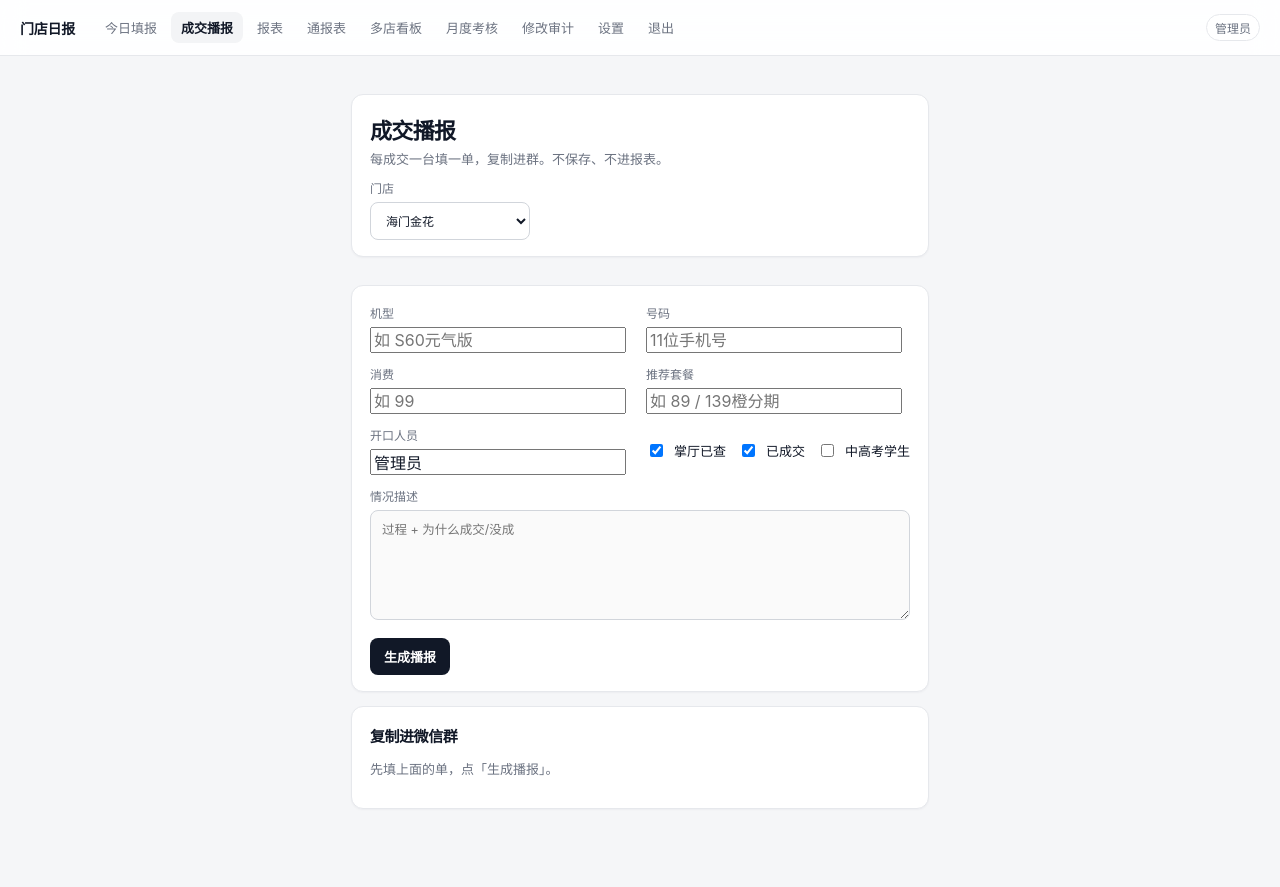
After one commit to kofwj/daily-store, a Flask app: page /deal in a window 1280 px wide. The commit adds this page. Run offline with Flask 3, Linux system fonts and the light colour scheme; the visitor is signed in with stand-in values (Sample User, id 1); data comes from the database, SQL or seed files in the repository.

Commit message:
新增成交播报页：填一单复制进群，不入库
顾问每卖一台填机型号码消费和开口情况，生成精简群消息。

```diff
--- /dev/null
+++ b/app/deal.py
@@ -0,0 +1,69 @@
+"""成交播报：每卖一台填一单，复制进群，不入库。"""
+
+from __future__ import annotations
+
+from typing import Mapping
+
+
+def yn(value: str, yes: str, no: str) -> str:
+    return yes if str(value or "").strip() in {"1", "是", "yes", "true", "Y"} else no
+
+
+def render_deal(
+    store_name: str,
+    *,
+    model: str = "",
+    phone: str = "",
+    spend: str = "",
+    hall_query: str = "1",
+    recommend: str = "",
+    closed: str = "1",
+    student: str = "0",
+    opener: str = "",
+    note: str = "",
+) -> str:
+    store = (store_name or "").strip() or "未选门店"
+    model = (model or "").strip()
+    phone = (phone or "").strip()
+    spend = (spend or "").strip()
+    recommend = (recommend or "").strip()
+    opener = (opener or "").strip()
+    note = " ".join((note or "").split())
+
+    status = "成交" if yn(closed, "1", "0") == "1" else "未成交"
+    lines = [f"{store} · {status}"]
+
+    mid = [part for part in (model, phone, f"消费{spend}" if spend else "") if part]
+    if mid:
+        lines.append("｜".join(mid))
+
+    tags = [
+        yn(hall_query, "掌厅已查", "未查掌厅"),
+        f"荐{recommend}" if recommend else "",
+        yn(student, "中高考", "非中高考"),
+    ]
+    tags = [t for t in tags if t]
+    if tags:
+        lines.append(" · ".join(tags))
+    if opener:
+        lines.append(f"开口 {opener}")
+    if note:
+        lines.append("")
+        lines.append(note)
+    return "\n".join(lines) + "\n"
+
+
+def form_values(raw: Mapping[str, str] | None = None, *, posted: bool = False) -> dict:
+    raw = raw or {}
+    default_on = "0" if posted else "1"
+    return {
+        "model": (raw.get("model") or "").strip(),
+        "phone": (raw.get("phone") or "").strip(),
+        "spend": (raw.get("spend") or "").strip(),
+        "hall_query": raw.get("hall_query") or default_on,
+        "recommend": (raw.get("recommend") or "").strip(),
+        "closed": raw.get("closed") or default_on,
+        "student": raw.get("student") or "0",
+        "opener": (raw.get("opener") or "").strip(),
+        "note": (raw.get("note") or "").strip(),
+    }
--- a/app/static/app.css
+++ b/app/static/app.css
@@ -803,3 +803,28 @@ table.board-table td { text-align: left; vertical-align: middle; }
 @media (max-width: 800px) {
   .board-head { flex-direction: column; align-items: stretch; }
 }
+
+/* ===== 成交播报 ===== */
+.deal-page { display: grid; gap: 14px; }
+.deal-head h1 { margin-bottom: 4px; }
+.deal-head p { margin: 0 0 10px; }
+.deal-form { margin: 0; }
+.deal-grid {
+  display: grid;
+  grid-template-columns: 1fr 1fr;
+  gap: 12px;
+}
+.deal-grid p { margin: 0; }
+.deal-grid .span-2 { grid-column: 1 / -1; }
+.deal-grid textarea { min-height: 110px; font-family: inherit; }
+.deal-flags {
+  display: flex;
+  flex-wrap: wrap;
+  align-items: center;
+  gap: 12px;
+}
+.deal-flags .check { margin: 0; }
+@media (max-width: 800px) {
+  .deal-grid { grid-template-columns: 1fr; }
+  .deal-grid .span-2 { grid-column: auto; }
+}
--- a/app/templates/base.html
+++ b/app/templates/base.html
@@ -12,6 +12,7 @@
     <div class="brand">门店日报</div>
     <nav class="nav">
       <a href="{{ url_for('today') }}" class="{{ 'active' if request.endpoint == 'today' else '' }}"><span class="full">今日填报</span><span class="short">填报</span></a>
+      <a href="{{ url_for('deal_page') }}" class="{{ 'active' if request.endpoint == 'deal_page' else '' }}"><span class="full">成交播报</span><span class="short">成交</span></a>
       <a href="{{ url_for('report') }}" class="{{ 'active' if request.endpoint == 'report' else '' }}">报表</a>
       {% if g.user['role'] == 'admin' %}
       <a href="{{ url_for('bulletin_page') }}" class="{{ 'active' if request.endpoint == 'bulletin_page' else '' }}"><span class="full">通报表</span><span class="short">通报</span></a>
--- /dev/null
+++ b/app/templates/deal.html
@@ -0,0 +1,103 @@
+{% extends "base.html" %}
+{% block title %}成交播报 · {{ store.short_name or store.name }}{% endblock %}
+{% block body_class %}deal-page{% endblock %}
+{% block body %}
+<div class="deal-page">
+  <div class="card deal-head">
+    <h1>成交播报</h1>
+    <p class="muted">每成交一台填一单，复制进群。不保存、不进报表。</p>
+    <form method="get" class="page-filters">
+      {% if is_admin and stores|length > 1 %}
+      <label class="filter">
+        <span>门店</span>
+        <select name="store_id" onchange="this.form.submit()">
+          {% for s in stores %}
+          <option value="{{ s.id }}" {% if s.id == store.id %}selected{% endif %}>{{ s.short_name or s.name }}</option>
+          {% endfor %}
+        </select>
+      </label>
+      {% endif %}
+    </form>
+  </div>
+
+  <form method="post" class="card deal-form">
+    <input type="hidden" name="store_id" value="{{ store.id }}">
+    <div class="deal-grid">
+      <p>
+        <label>机型</label>
+        <input name="model" value="{{ form.model }}" placeholder="如 S60元气版" autocomplete="off">
+      </p>
+      <p>
+        <label>号码</label>
+        <input name="phone" value="{{ form.phone }}" inputmode="numeric" placeholder="11位手机号" autocomplete="off">
+      </p>
+      <p>
+        <label>消费</label>
+        <input name="spend" value="{{ form.spend }}" inputmode="decimal" placeholder="如 99" autocomplete="off">
+      </p>
+      <p>
+        <label>推荐套餐</label>
+        <input name="recommend" value="{{ form.recommend }}" placeholder="如 89 / 139橙分期" autocomplete="off">
+      </p>
+      <p>
+        <label>开口人员</label>
+        <input name="opener" value="{{ form.opener }}" placeholder="谁开口" autocomplete="off">
+      </p>
+      <p class="deal-flags">
+        <label class="check"><input type="checkbox" name="hall_query" value="1" {% if form.hall_query == '1' %}checked{% endif %}> 掌厅已查</label>
+        <label class="check"><input type="checkbox" name="closed" value="1" {% if form.closed == '1' %}checked{% endif %}> 已成交</label>
+        <label class="check"><input type="checkbox" name="student" value="1" {% if form.student == '1' %}checked{% endif %}> 中高考学生</label>
+      </p>
+      <p class="span-2">
+        <label>情况描述</label>
+        <textarea name="note" rows="4" placeholder="过程 + 为什么成交/没成">{{ form.note }}</textarea>
+      </p>
+    </div>
+    <div class="toolbar desktop-save">
+      <button type="submit">生成播报</button>
+    </div>
+    <div class="sticky-save">
+      <button type="submit">生成播报</button>
+    </div>
+  </form>
+
+  <div class="card" id="dealShot">
+    <h2>复制进微信群</h2>
+    {% if deal_text.strip() %}
+    <p class="muted">点按钮后去微信长按输入框粘贴。</p>
+    <textarea id="dealText" readonly>{{ deal_text }}</textarea>
+    <div class="toolbar">
+      <button type="button" class="copy-btn" onclick="copyDeal()">复制全文</button>
+      <span class="chip" id="copyHint">未复制</span>
+    </div>
+    {% else %}
+    <p class="muted">先填上面的单，点「生成播报」。</p>
+    {% endif %}
+  </div>
+</div>
+<script>
+function copyDeal() {
+  const el = document.getElementById('dealText');
+  if (!el) return;
+  const text = el.value;
+  const hint = document.getElementById('copyHint');
+  const done = () => { if (hint) hint.textContent = '已复制，去微信粘贴'; };
+  if (navigator.clipboard && navigator.clipboard.writeText) {
+    navigator.clipboard.writeText(text).then(done).catch(fallback);
+  } else {
+    fallback();
+  }
+  function fallback() {
+    el.focus();
+    el.select();
+    el.setSelectionRange(0, 99999);
+    try { document.execCommand('copy'); done(); } catch (e) {
+      if (hint) hint.textContent = '请长按文本框全选复制';
+    }
+  }
+}
+{% if deal_text.strip() %}
+window.addEventListener('DOMContentLoaded', copyDeal);
+{% endif %}
+</script>
+{% endblock %}
--- a/app/web.py
+++ b/app/web.py
@@ -24,7 +24,7 @@ from flask import (
 )
 from werkzeug.middleware.proxy_fix import ProxyFix
 
-from . import broadcast, bulletin, db, incentive
+from . import broadcast, bulletin, db, deal, incentive
 from .metrics_seed import KPI_TARGETS, SECTIONS, rollup_amount, rollup_pair
 
 SECRET_FALLBACK = "store-daily-dev-change-me"
@@ -352,6 +352,31 @@ def create_app() -> Flask:
                 compact=bool(compact_sections),
                 kpi_cards=kpi_cards,
                 forecast=forecast,
+                is_admin=g.user["role"] == "admin",
+            )
+
+    @app.route("/deal", methods=["GET", "POST"])
+    @login_required
+    def deal_page():
+        with db.get_db() as conn:
+            store, stores = pick_store(conn, request.values.get("store_id"))
+            if store is None:
+                return render_template("empty.html")
+            values = deal.form_values(
+                request.form if request.method == "POST" else None,
+                posted=request.method == "POST",
+            )
+            if request.method == "GET" and not values["opener"]:
+                values["opener"] = (g.user["display_name"] or "").strip()
+            text = ""
+            if request.method == "POST":
+                text = deal.render_deal(broadcast_store_name(store), **values)
+            return render_template(
+                "deal.html",
+                store=store,
+                stores=stores,
+                form=values,
+                deal_text=text,
                 is_admin=g.user["role"] == "admin",
             )
 
```
Also changed, not shown: tests/test_db_flow.py (+3 -0 lines), tests/test_deal.py (added, +37 -0 lines).
